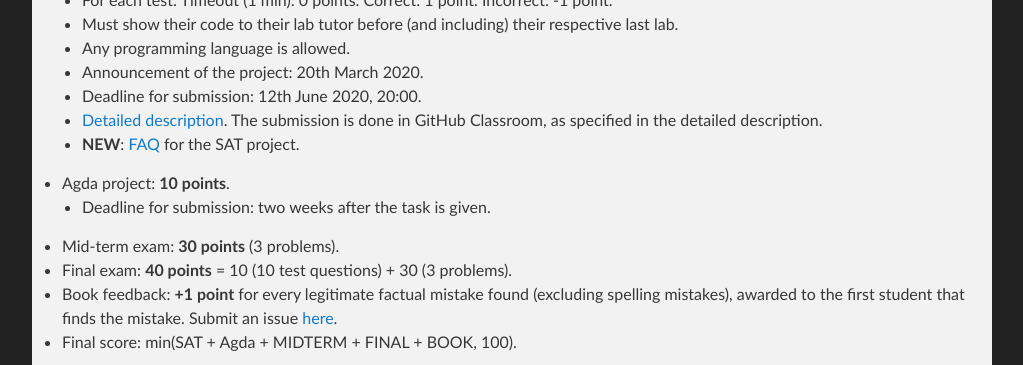
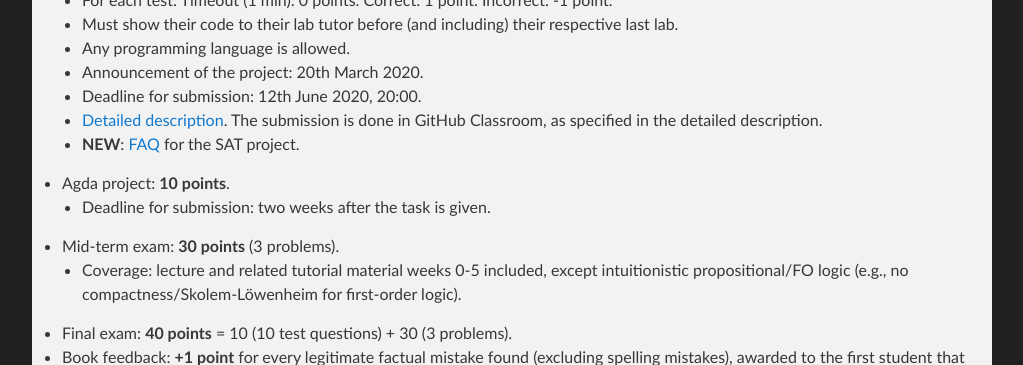
Before and after one commit to lclem/logic_course, a Jekyll site: the page built from docs/index.md, in a window 1280 px wide and 900 px high, scrolled down 936 px, cut to the strip 0-365 px from the top of the window. Shown: the whole strip, without its empty margins (128-1151 px from the left). Built offline with Jekyll 4.4.1, drawn with Linux system fonts in a browser that asks for light colours; our own code applies the rules of GitHub Pages for plain Markdown files.

Commit message:
Update index.md

```diff
--- a/docs/index.md
+++ b/docs/index.md
@@ -30,6 +30,7 @@ Rocket.Chat:
 - Agda project: **10 points**.
   - Deadline for submission: two weeks after the task is given.
 - Mid-term exam: **30 points** (3 problems).
+  - Coverage: lecture and related tutorial material weeks 0-5 included, except intuitionistic propositional/FO logic (e.g., no compactness/Skolem-Löwenheim for first-order logic).
 - Final exam: **40 points** = 10 (10 test questions) + 30 (3 problems).
 - Book feedback: **+1 point** for every legitimate factual mistake found (excluding spelling mistakes), awarded to the first student that finds the mistake. Submit an issue [here](https://github.com/lclem/logic_course/issues/).
 - Final score: min(SAT + Agda + MIDTERM + FINAL + BOOK, 100).
```
